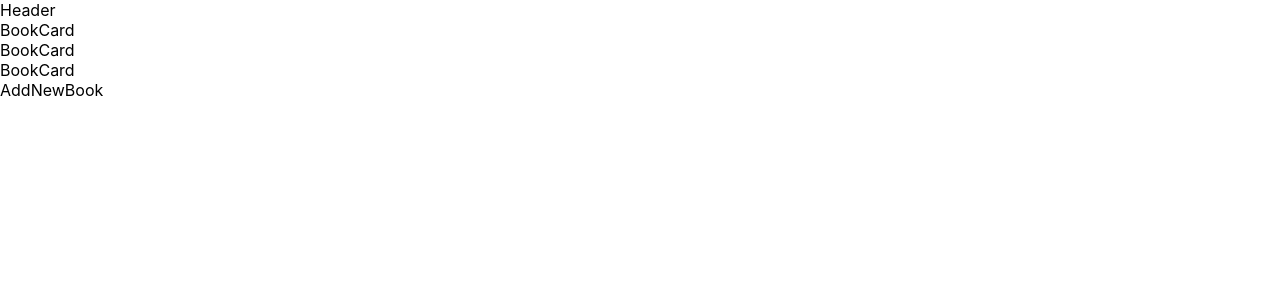
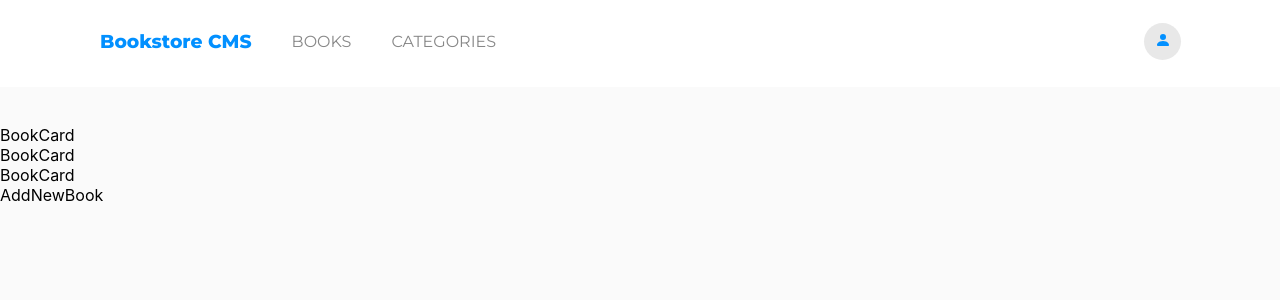
Before and after one commit to kendoriddy/Bookstore, a React (Create React App) app: page / in a window 1280 px wide. Shown: the top 300 px of the page. Built offline with nearby package versions, Linux system fonts and the light colour scheme.

Commit message:
Add header component

```diff
--- a/package.json
+++ b/package.json
@@ -8,6 +8,7 @@
     "@testing-library/user-event": "^13.5.0",
     "react": "^18.2.0",
     "react-dom": "^18.2.0",
+    "react-icons": "^4.4.0",
     "react-scripts": "5.0.1",
     "web-vitals": "^2.1.4"
   },
--- a/src/App.css
+++ b/src/App.css
@@ -1,3 +1,20 @@
+@import url("https://fonts.googleapis.com/css2?family=Montserrat:wght@100;300;400;500;600;800&display=swap");
+
+@import url("https://fonts.googleapis.com/css2?family=Roboto+Slab:wght@200;300;400;500;600&display=swap");
+
+* {
+  margin: 0;
+  padding: 0;
+  box-sizing: border-box;
+}
+
+:root {
+  --pale-grey: #fafafa;
+  --azure: #0290ff;
+  --white: #e8e8e8;
+  --black: #121212;
+}
+
 body {
   background-color: var(--pale-grey);
 }
--- a/src/components/Header.js
+++ b/src/components/Header.js
@@ -1,7 +1,20 @@
 import React from 'react';
+import '../css/header.css';
+import { BsPersonFill } from 'react-icons/bs';
 
 const Header = () => (
-  <div>Header</div>
+  <div className="header">
+    <div className="navs">
+      <h3>Bookstore CMS</h3>
+      <nav>BOOKS</nav>
+      <nav>CATEGORIES</nav>
+    </div>
+    <div className="oval">
+      <div className="icon">
+        <BsPersonFill />
+      </div>
+    </div>
+  </div>
 );
 
 export default Header;
--- /dev/null
+++ b/src/css/header.css
@@ -0,0 +1,39 @@
+.header {
+  margin: 0 0 2.375rem;
+  padding: 1.438rem 6.188rem 1.688rem 6.25rem;
+  background-color: #fff;
+  display: flex;
+  justify-content: space-between;
+}
+
+.navs {
+    display: flex;
+    justify-content: flex-start;
+    gap: 40px;
+    line-height: 2.313rem;
+    font-family: 'Montserrat', serif;
+}
+
+.navs h3 {
+    color: var(--azure);
+}
+
+.oval {
+    background-color: var(--white);
+    border-radius: 50%;
+    height: 2.313rem;
+    width: 2.313rem;
+    text-align: center;
+    display: flex;
+    align-items: center;
+    justify-content: center;
+}
+
+nav {
+    color: var(--black);
+    opacity: .5;
+}
+
+.icon {
+    color: var(--azure);
+}
```
Also changed, not shown: 1 other file (tests, documents, lock files or other folders).
